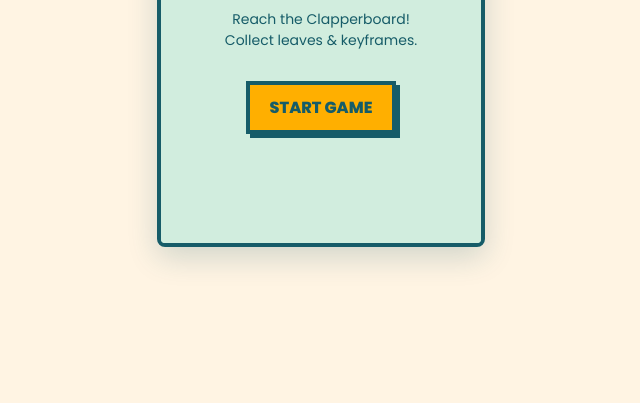
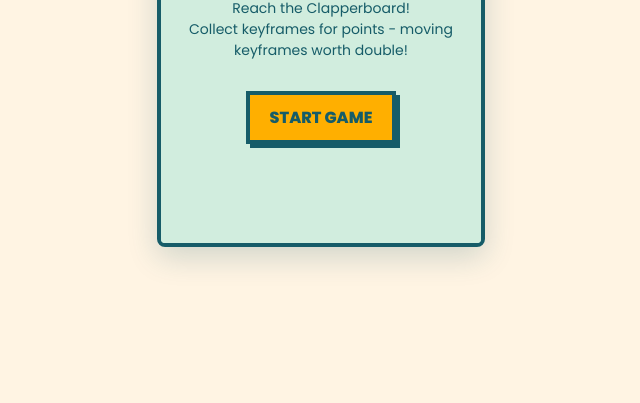
Before and after one commit to yas-fable/fable-race-to-the-top-2, a plain HTML site: page index.html in a window 1280 px wide. Shown: the part 397-800 px from the top of the page, without its empty margins (319-959 px from the left). Drawn offline with Linux system fonts and the light colour scheme.

Commit message:
Update index.html

```diff
--- a/index.html
+++ b/index.html
@@ -194,7 +194,7 @@
         <h1>Fable Studios</h1>
         <h2>Race to the Top</h2>
         <div style="margin-bottom: 20px; font-size: 14px; max-width: 280px;">
-            Reach the Clapperboard!<br>Collect leaves & keyframes.
+            Reach the Clapperboard!<br>Collect keyframes for points - moving keyframes worth double!
         </div>
         <button class="btn" onclick="game.toCharacterSelect()">Start Game</button>
     </div>
```
